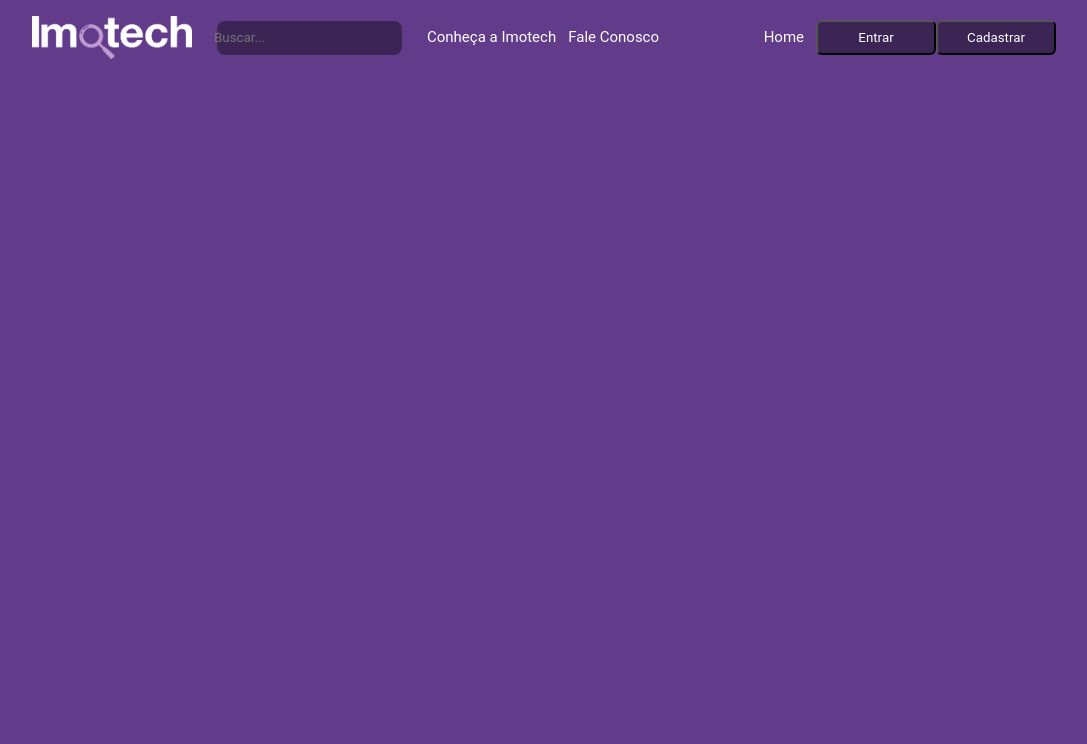
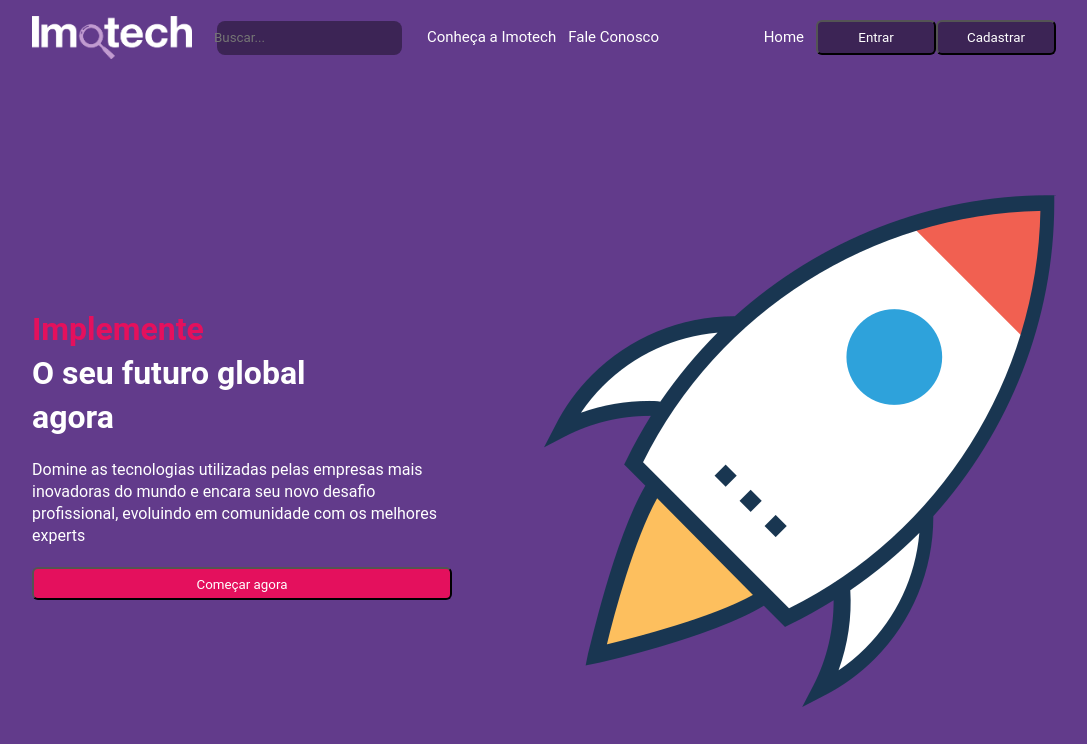
Before and after one commit to inspirationdev/imotech-frontend, a React (Create React App) app: page / in a window 1280 px wide. Shown: the top 744 px of the page, without its empty margins (96-1183 px from the left). Built offline with nearby package versions, Linux system fonts and the light colour scheme.

Commit message:
:sparkles: finalizing the main page structure
finalizing the main page structure

```diff
--- a/src/components/Button/styles.js
+++ b/src/components/Button/styles.js
@@ -18,7 +18,6 @@
         &::after {
             content: "";
             position: absolute;
-            border: 1px solid #E4105D;
             top: -5px;
             left: -6px;
             width: calc(100% + 10);
--- a/src/pages/home/index.jsx
+++ b/src/pages/home/index.jsx
@@ -1,9 +1,31 @@
 import { Header } from '../../components/Header'
+import bannerImage from '../../assets/banner-principal.png'
+import { Button } from '../../components/Button'
+
+import { Container, TextContent, Title, TitleHighlight } from './styles'
 
 const Home = () => {
     return (
         <>
             <Header/>
+            <Container>
+                <div>
+                    <Title>
+                        <TitleHighlight>
+                            Implemente
+                            <br />
+                        </TitleHighlight>
+                        O seu futuro global agora
+                    </Title>
+                    <TextContent>
+                        Domine as tecnologias utilizadas pelas empresas mais inovadoras do mundo e encara seu novo desafio profissional, evoluindo em comunidade com os melhores experts
+                    </TextContent>
+                    <Button title="Começar agora" variant="secondary" onClick={() => null}/>
+                </div>
+                <div>
+                    <img src={bannerImage} alt="Imagem principal" />
+                </div>
+            </Container>
         </>
     )
 }
--- /dev/null
+++ b/src/pages/home/styles.js
@@ -0,0 +1,39 @@
+import styled from "styled-components";
+
+export const Container = styled.main`
+    width: 100%;
+    max-width: 80%;
+    margin: 0 auto;
+    margin-top: 120px;
+
+    display: flex;
+    flex-direction: row;
+    justify-content: space-between;
+    align-items: center;
+`
+
+export const Title = styled.h2`
+    font-style: normal;
+    font-weight: 700;
+    font-size: 32px;
+    width: 320px;
+    margin-bottom: 20px;
+    line-height: 44px;
+
+    color: #FFF;
+`
+
+export const TitleHighlight = styled.span`
+    color: #E4105D;
+`
+
+export const TextContent = styled.p`
+    font-style: normal;
+    font-weight: 400;
+    font-size: 16px;
+    width: 420px;
+    margin-bottom: 20px;
+    line-height: 22px;
+
+    color: #FFF;
+`
```
Also changed, not shown: src/assets/banner-principal.png (added).
